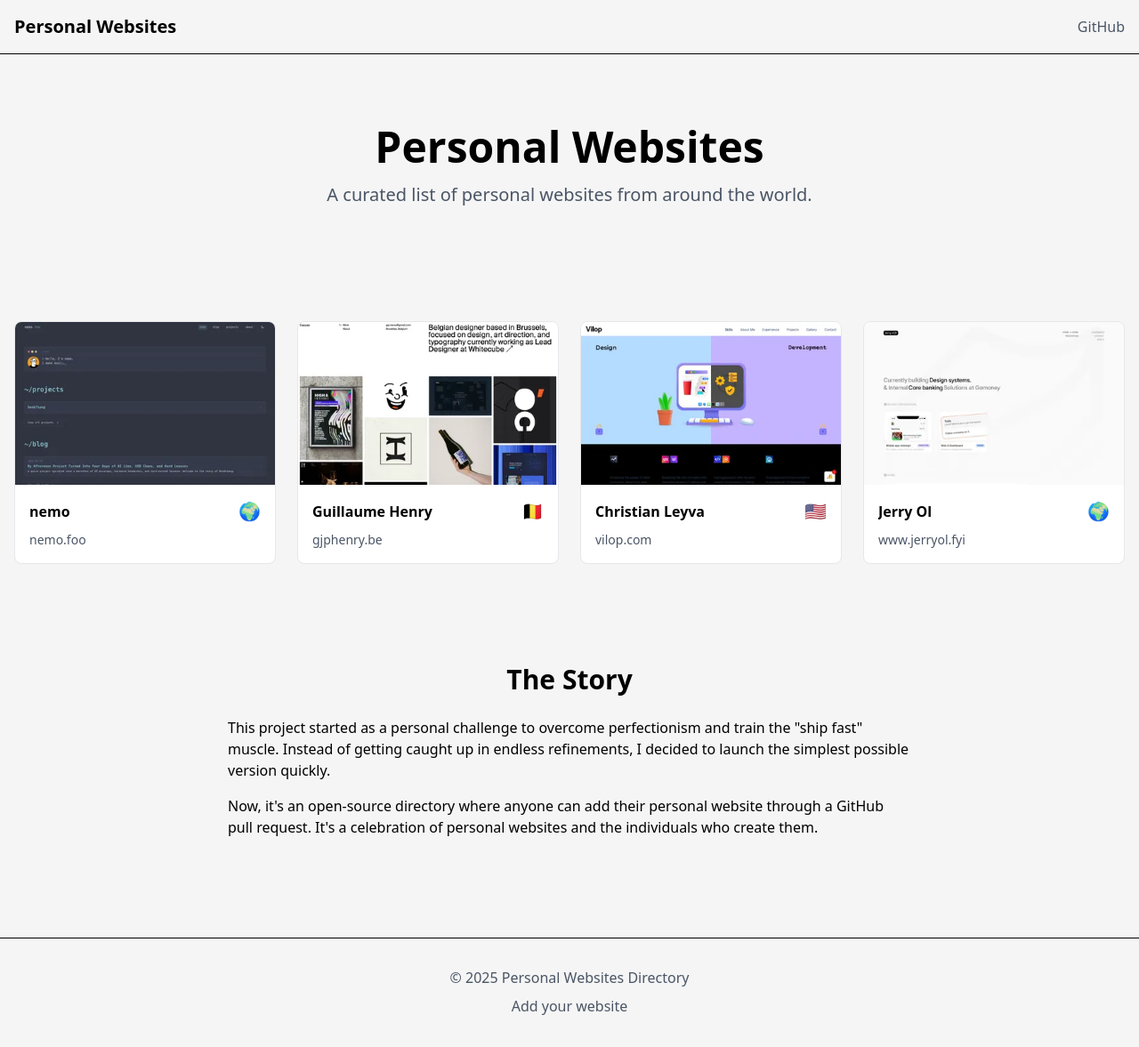
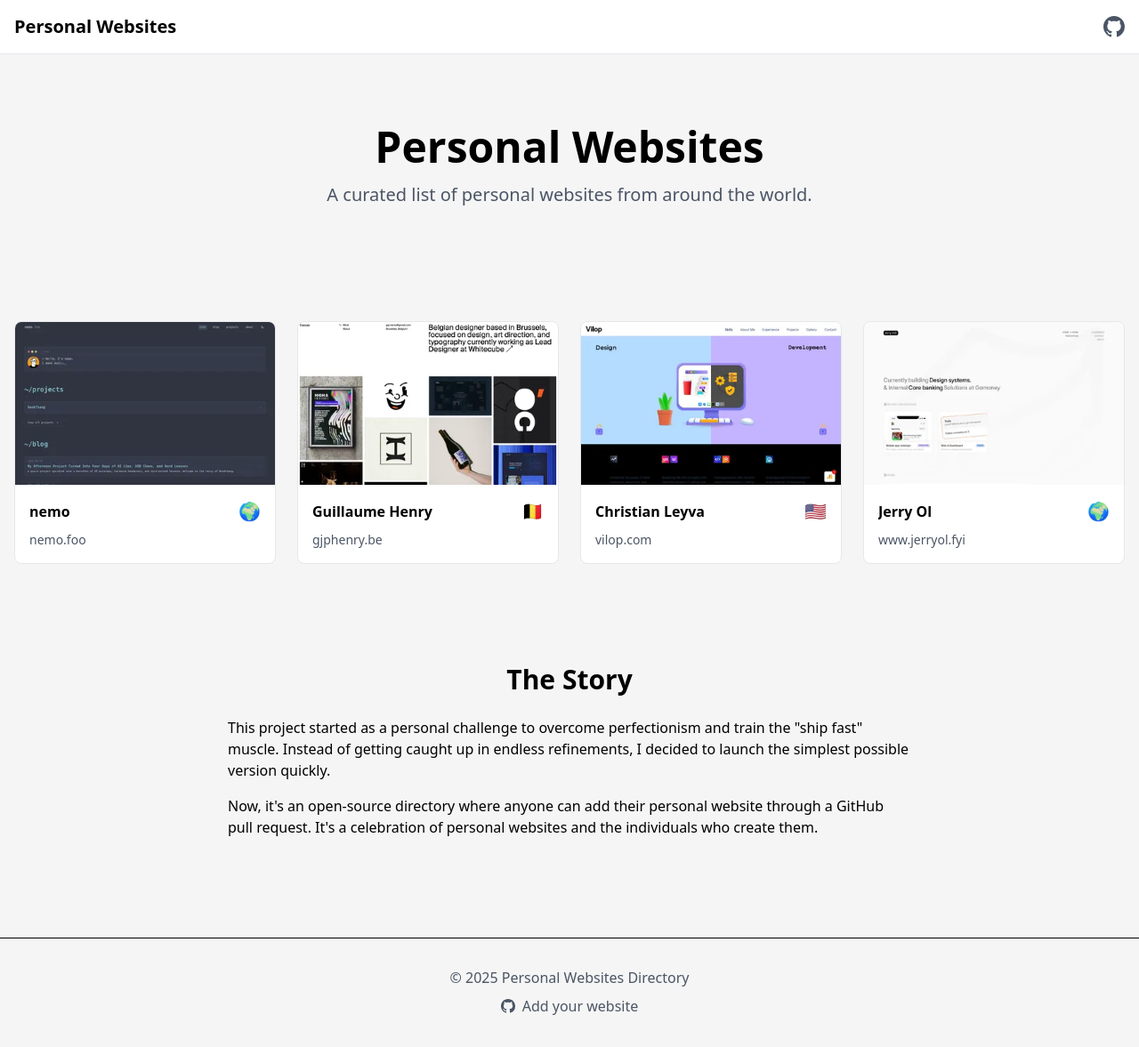
Before and after one commit to screenfluent/personalwebsites, a SvelteKit app: page / in a window 1280 px wide. Shown: the whole page at 89% size. Built offline with nearby package versions, Linux system fonts and the light colour scheme.

Commit message:
Enhance layout styling by adding background color and improving GitHub link accessibility

```diff
--- a/src/routes/+layout.svelte
+++ b/src/routes/+layout.svelte
@@ -14,7 +14,7 @@
 </svelte:head>
 
 <div class="min-h-screen flex flex-col">
-	<header class="border-b">
+	<header class="border-b border-gray-200 bg-white">
 		<div class="container mx-auto px-4 py-4">
 			<nav class="flex justify-between items-center">
 				<a href="/" class="text-xl font-bold">Personal Websites</a>
@@ -23,8 +23,11 @@
 					target="_blank"
 					rel="noopener noreferrer"
 					class="text-gray-600 hover:text-gray-900"
+					aria-label="View source on GitHub"
 				>
-					GitHub
+					<svg viewBox="0 0 16 16" class="w-6 h-6" fill="currentColor">
+						<path d="M8 0C3.58 0 0 3.58 0 8c0 3.54 2.29 6.53 5.47 7.59.4.07.55-.17.55-.38 0-.19-.01-.82-.01-1.49-2.01.37-2.53-.49-2.69-.94-.09-.23-.48-.94-.82-1.13-.28-.15-.68-.52-.01-.53.63-.01 1.08.58 1.23.82.72 1.21 1.87.87 2.33.66.07-.52.28-.87.51-1.07-1.78-.2-3.64-.89-3.64-3.95 0-.87.31-1.59.82-2.15-.08-.2-.36-1.02.08-2.12 0 0 .67-.21 2.2.82.64-.18 1.32-.27 2-.27.68 0 1.36.09 2 .27 1.53-1.04 2.2-.82 2.2-.82.44 1.1.16 1.92.08 2.12.51.56.82 1.27.82 2.15 0 3.07-1.87 3.75-3.65 3.95.29.25.54.73.54 1.48 0 1.07-.01 1.93-.01 2.2 0 .21.15.46.55.38A8.013 8.013 0 0016 8c0-4.42-3.58-8-8-8z"/>
+					</svg>
 				</a>
 			</nav>
 		</div>
@@ -43,8 +46,11 @@
 						href="https://github.com/screenfluent/personalwebsites"
 						target="_blank"
 						rel="noopener noreferrer"
-						class="hover:text-gray-900"
+						class="inline-flex items-center gap-2 hover:text-gray-900"
 					>
+						<svg viewBox="0 0 16 16" class="w-4 h-4" fill="currentColor">
+							<path d="M8 0C3.58 0 0 3.58 0 8c0 3.54 2.29 6.53 5.47 7.59.4.07.55-.17.55-.38 0-.19-.01-.82-.01-1.49-2.01.37-2.53-.49-2.69-.94-.09-.23-.48-.94-.82-1.13-.28-.15-.68-.52-.01-.53.63-.01 1.08.58 1.23.82.72 1.21 1.87.87 2.33.66.07-.52.28-.87.51-1.07-1.78-.2-3.64-.89-3.64-3.95 0-.87.31-1.59.82-2.15-.08-.2-.36-1.02.08-2.12 0 0 .67-.21 2.2.82.64-.18 1.32-.27 2-.27.68 0 1.36.09 2 .27 1.53-1.04 2.2-.82 2.2-.82.44 1.1.16 1.92.08 2.12.51.56.82 1.27.82 2.15 0 3.07-1.87 3.75-3.65 3.95.29.25.54.73.54 1.48 0 1.07-.01 1.93-.01 2.2 0 .21.15.46.55.38A8.013 8.013 0 0016 8c0-4.42-3.58-8-8-8z"/>
+						</svg>
 						Add your website
 					</a>
 				</p>
```
